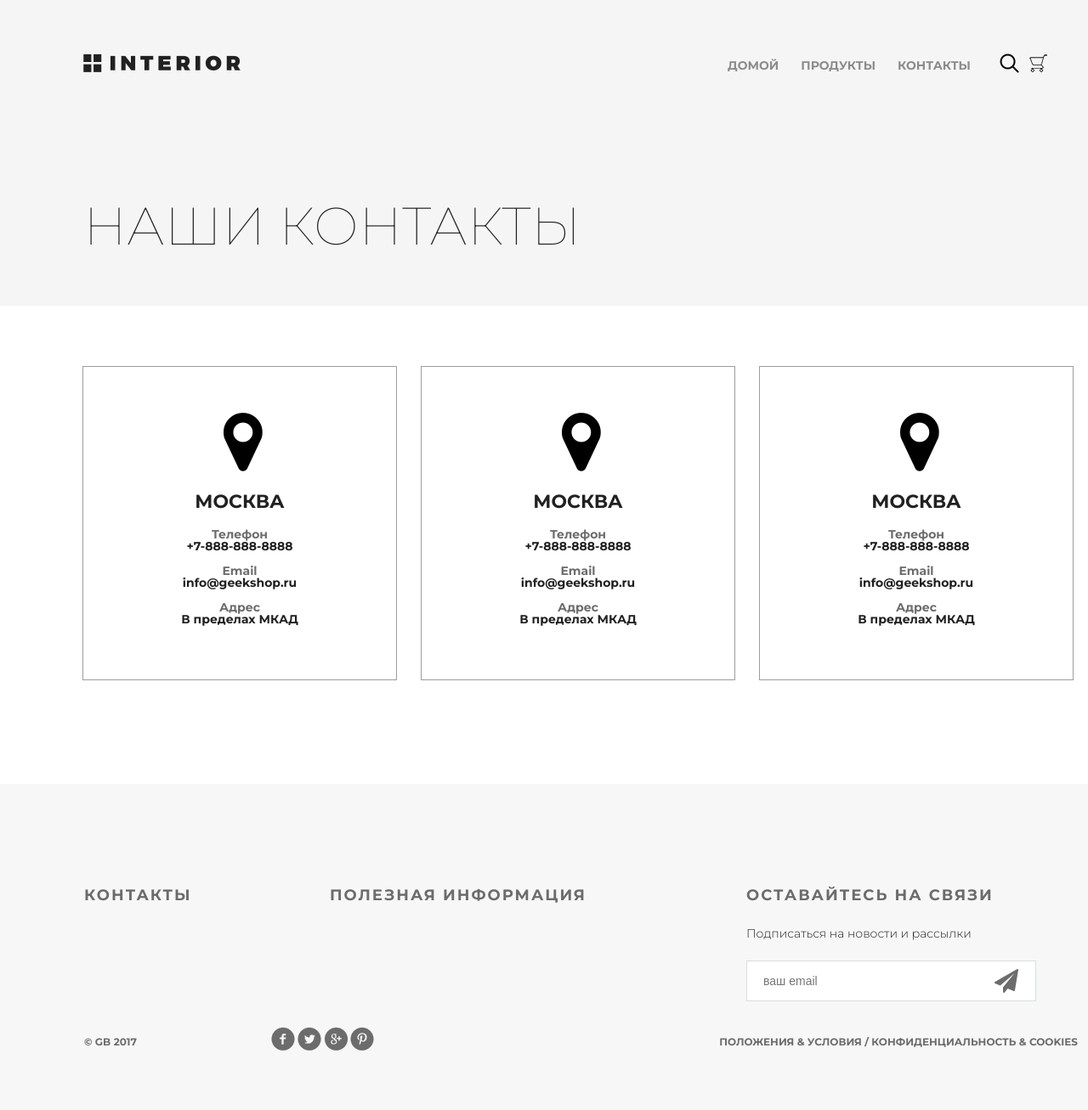
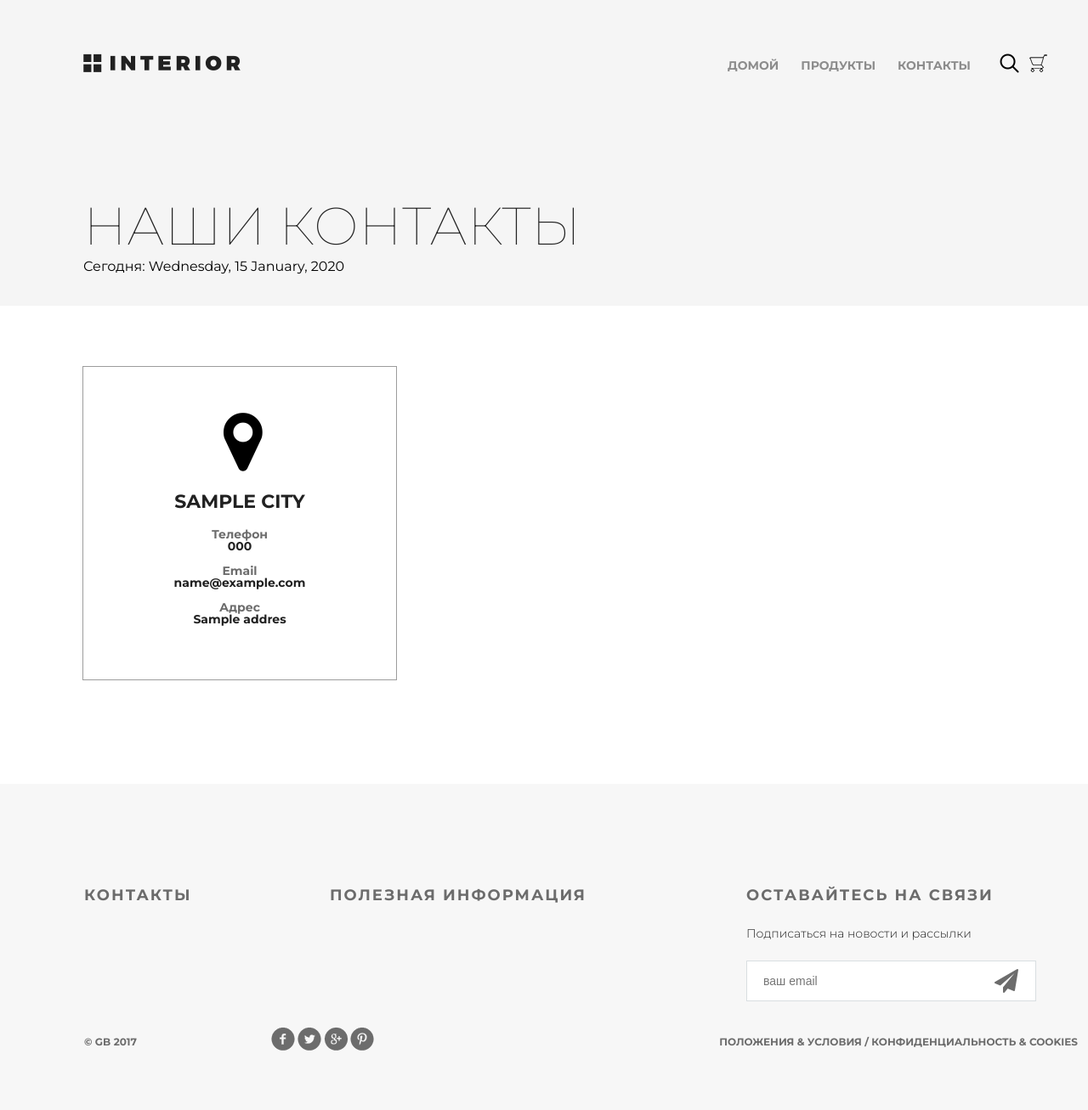
Before and after one commit to Proweber12/geekshop, a Django app: template mainapp/templates/mainapp/contact.html in a window 1280 px wide; the page is wider, and only the part inside the window is pictured. Shown: that part at 85% size. Run offline with Django 3.2, Linux system fonts and the light colour scheme; the template is opened without the code that fills it: most values are stand-ins (such as "Sample title", 1, 10 or a date in 2020).

Commit message:
Lesson 2. Repeat and filters

```diff
--- a/geekshop/urls.py
+++ b/geekshop/urls.py
@@ -3,9 +3,14 @@ from django.urls import path
 
 import mainapp.views as mainapp
 
-urlpatterns =[
+urlpatterns = [
     path("admin/", admin.site.urls),
     path("", mainapp.main, name="main"),
     path("products/", mainapp.products, name="products"),
+    path("products/all", mainapp.products, name="products_all"),
+    path("products/home", mainapp.products, name="products_home"),
+    path("products/office", mainapp.products, name="products_office"),
+    path("products/modern", mainapp.products, name="products_modern"),
+    path("products/classic", mainapp.products, name="products_classic"),
     path("contact/", mainapp.contact, name="contact"),
 ]
--- a/mainapp/templates/mainapp/base.html
+++ b/mainapp/templates/mainapp/base.html
@@ -7,7 +7,7 @@
     <meta charset="utf-8">
     <title>
         {% block title %}
-        {{ title }}
+        {{ title|capfirst }}
         {% endblock title %}
     </title>
 
--- a/mainapp/templates/mainapp/contact.html
+++ b/mainapp/templates/mainapp/contact.html
@@ -7,60 +7,31 @@
         {% include 'mainapp/includes/inc_menu.html' %}
     </div>
     <h1>наши контакты</h1>
+    <p>Сегодня: {{ visit_date|date:"l, j F, Y" }}</p>
 </div>
 {% endblock menu %}
 
 
 {% block content %}
 <div class="location">
+    {% for location in locations %}
     <div class="location-1">
         <i class="fa fa-map-marker fa-5x"></i>
-        <h4>Москва</h4>
+        <h4>{{ location.city }}</h4>
         <div class="contacts">
             <h5>Телефон</h5>
-            <p>+7-888-888-8888</p>
+            <p>{{ location.phone }}</p>
         </div>
         <div class="contacts">
             <h5>Email</h5>
-            <p>info@geekshop.ru</p>
+            <p>{{ location.email }}</p>
         </div>
         <div class="contacts">
             <h5>Адрес</h5>
-            <p>В пределах МКАД</p>
+            <p>{{ location.addres }}</p>
         </div>
     </div>
-    <div class="location-1">
-        <i class="fa fa-map-marker fa-5x"></i>
-        <h4>Москва</h4>
-        <div class="contacts">
-            <h5>Телефон</h5>
-            <p>+7-888-888-8888</p>
-        </div>
-        <div class="contacts">
-            <h5>Email</h5>
-            <p>info@geekshop.ru</p>
-        </div>
-        <div class="contacts">
-            <h5>Адрес</h5>
-            <p>В пределах МКАД</p>
-        </div>
-    </div>
-    <div class="location-1">
-        <i class="fa fa-map-marker fa-5x"></i>
-        <h4>Москва</h4>
-        <div class="contacts">
-            <h5>Телефон</h5>
-            <p>+7-888-888-8888</p>
-        </div>
-        <div class="contacts">
-            <h5>Email</h5>
-            <p>info@geekshop.ru</p>
-        </div>
-        <div class="contacts">
-            <h5>Адрес</h5>
-            <p>В пределах МКАД</p>
-        </div>
-    </div>
+    {% endfor %}
 </div>
 
 <div class="clr"></div>
```
Also changed, not shown: mainapp/templates/mainapp/includes/inc_categories_menu.html (added, +9 -0 lines), mainapp/templates/mainapp/products.html (+6 -29 lines), mainapp/views.py (+34 -2 lines).
